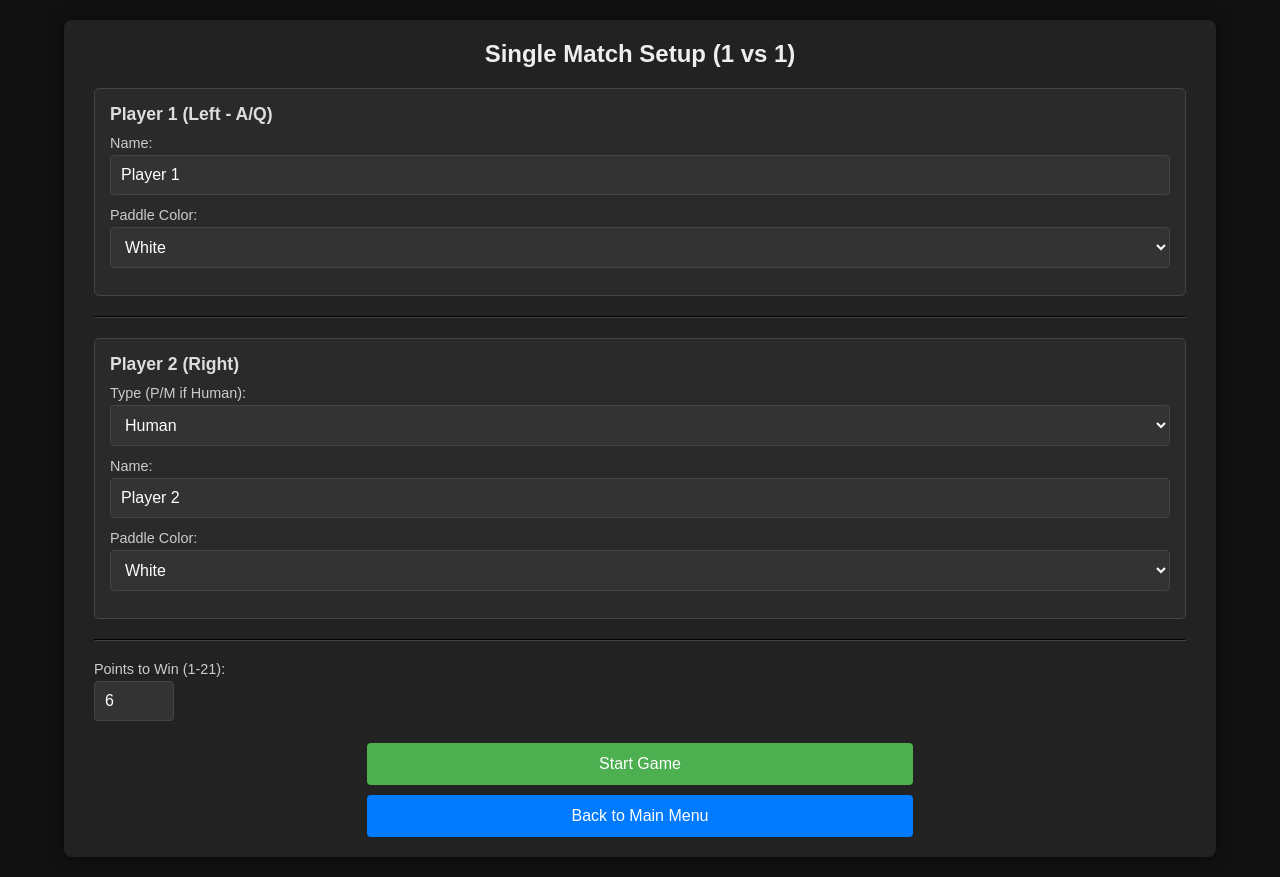
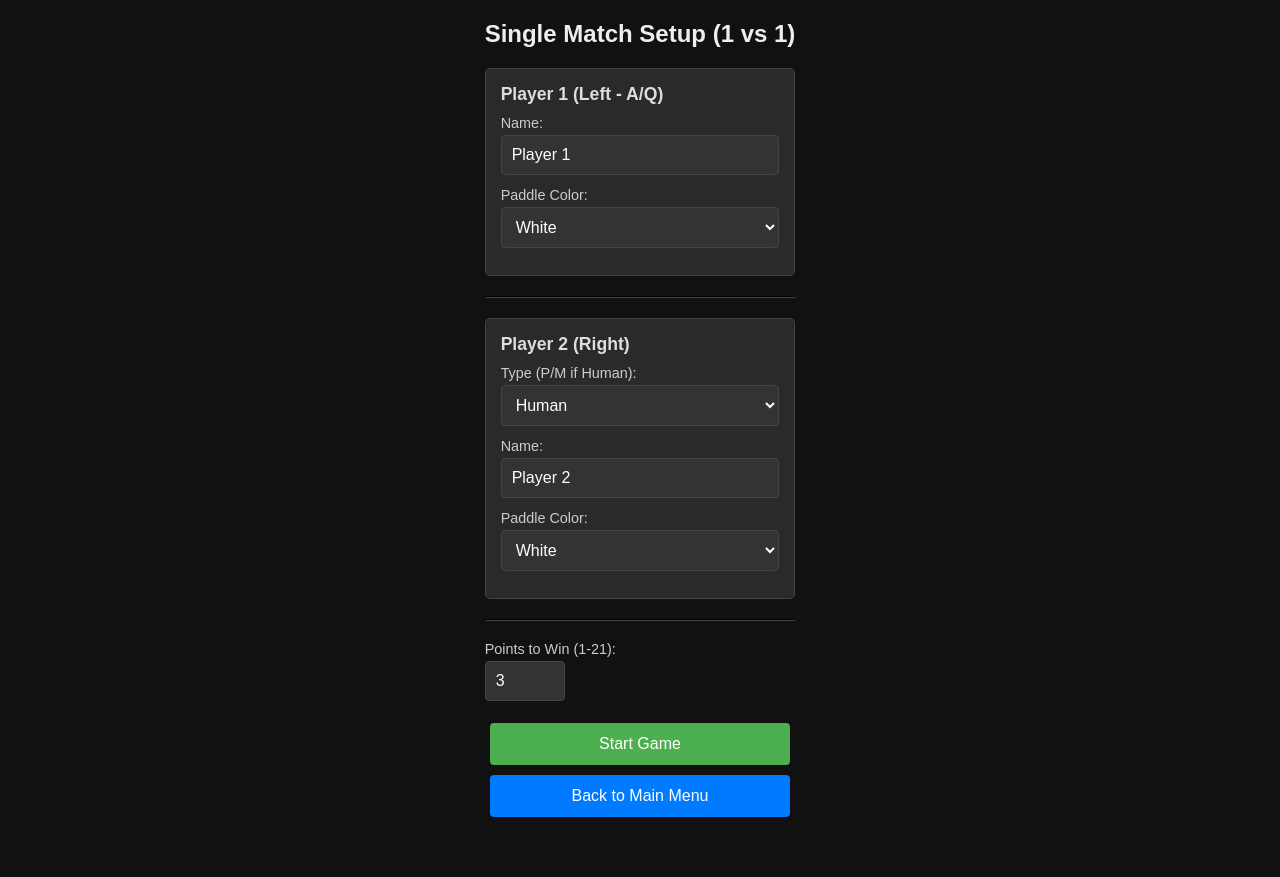
Before and after one commit to vincentspinosa/ft_transcendence, a website built with webpack: page index.html in a window 1280 px wide. Both pictures are taken after a click on the button "Single Match (1v1)". After the commit the page ends 837 px from the top, so only its background shows below. Built offline with nearby package versions, Linux system fonts and the light colour scheme.

Commit message:
Better CSS

```diff
--- a/index.html
+++ b/index.html
@@ -22,12 +22,12 @@
         }
 
         .screen {
-            background-color: #222;
+            /*background-color: #222;
             padding: 20px 30px;
             border-radius: 8px;
             box-shadow: 0 0 15px rgba(0,0,0,0.5);
             text-align: center;
-            width: 90%;
+            width: 90%;*/
             display: none;
             box-sizing: border-box;
             z-index: 1;
@@ -83,7 +83,7 @@
         .action-button {
             display: inline-block; margin: 10px 5px 0px 5px; padding: 12px;
             background-color: #4CAF50; color: white; border: none; border-radius: 4px;
-            cursor: pointer; font-size: 16px; text-align: center; box-sizing: border-box; min-width: 150px; max-width: 50%;
+            cursor: pointer; font-size: 16px; text-align: center; box-sizing: border-box; width: 45%;
         }
         .action-button:hover { background-color: #45a049; }
         .action-button.secondary { background-color: #007bff; }
@@ -190,7 +190,7 @@
                 <div class="form-group"> <label for="s_player2Color">Paddle Color:</label> <select id="s_player2Color"> <option value="white" selected>White</option> <option value="lightblue">Light Blue</option> <option value="red">Red</option><option value="lightgreen">Green</option> </select> </div>
             </div>
             <hr style="border-color: #444; margin: 20px 0;">
-            <div class="form-group"> <label for="s_scoreLimit">Points to Win (1-21):</label> <input type="number" id="s_scoreLimit" value="6" min="1" max="21" required> </div>
+            <div class="form-group"> <label for="s_scoreLimit">Points to Win (1-21):</label> <input type="number" id="s_scoreLimit" value="3" min="1" max="21" required> </div>
             <button type="submit" id="startGameBtn" class="action-button full-width">Start Game</button>
             <button type="button" id="s_backToMainBtn" class="action-button secondary full-width" style="margin-top:10px;">Back to Main Menu</button>
         </form>
@@ -229,7 +229,7 @@
             <hr style="border-color: #444; margin: 20px 0;">
             <div class="form-group">
                 <label for="fp_scoreLimit">Points to Win:</label>
-                <input type="number" id="fp_scoreLimit" value="7" min="1" max="21">
+                <input type="number" id="fp_scoreLimit" value="3" min="1" max="21">
             </div>
             <button type="submit" id="startFourPlayerMatchBtn" class="action-button full-width">Start 2v2 Match</button>
             <button type="button" id="fp_backToMainBtn" class="action-button secondary full-width" style="margin-top:10px;">Back to Main Menu</button>
@@ -283,14 +283,16 @@
 
     <div id="matchOverScreen" class="screen">
         <h2 id="matchOverMessage">Player X wins the match!</h2>
+        <br>
         <div id="singleMatchOverButtons">
-            <button id="playAgainBtn" class="action-button">Play Again</button>
+            <button id="playAgainBtn" class="action-button full-width">Play Again</button>
             <!--<button id="newGameSettingsBtn" class="action-button secondary">New Settings</button>-->
         </div>
+        <br>
         <div id="tournamentMatchOverButtons" style="display:none;">
             <button id="nextMatchBtn" class="action-button full-width">Next Match</button>
         </div>
-         <button id="matchOver_MainMenuBtn" class="action-button tertiary full-width" style="margin-top:10px;">Main Menu</button>
+         <button id="matchOver_MainMenuBtn" class="action-button tertiary" style="margin-top:10px;">Main Menu</button>
     </div>
 
     <div id="tournamentWinnerScreen" class="screen">
```
